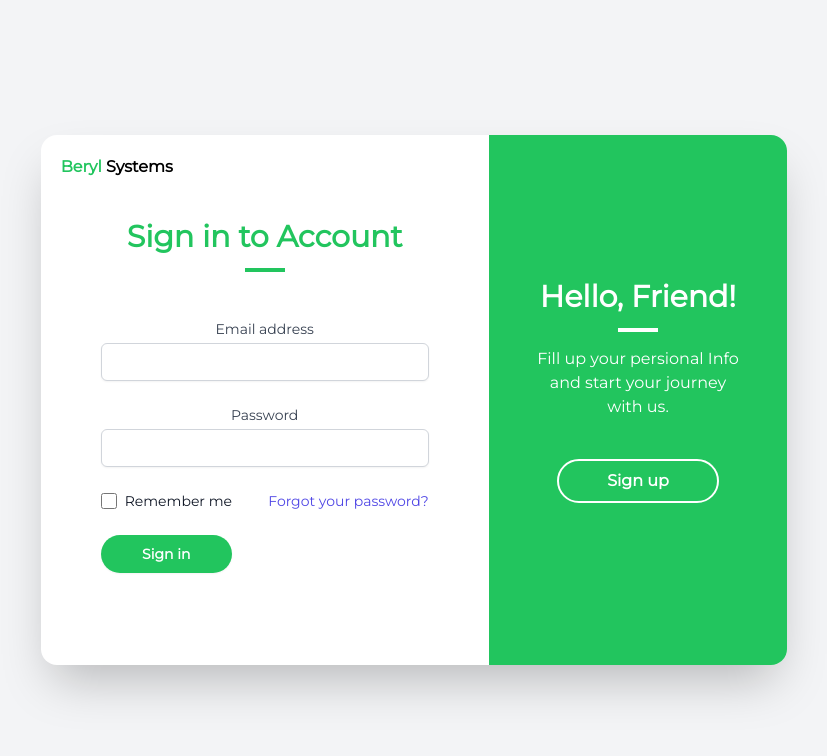
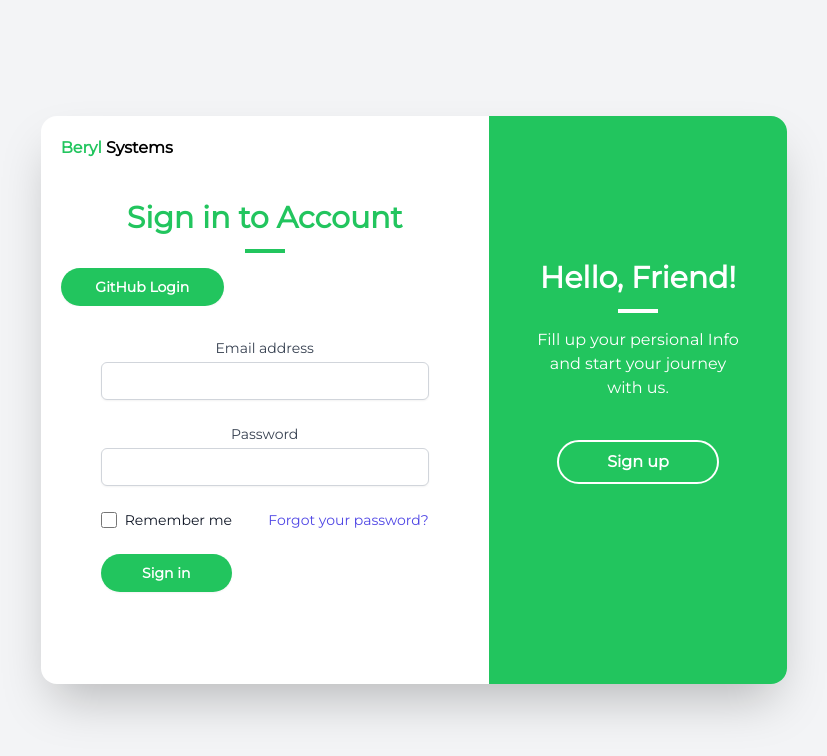
Before and after one commit to PreetBhadana/Next-Js-, a Next.js app: page / in a window 1280 px wide. Shown: the top 756 px of the page, without its empty margins (226-1053 px from the left). Built offline with nearby package versions, Linux system fonts and the light colour scheme.

Commit message:
Made github authentication in next js app

```diff
--- a/components/loginForm.js
+++ b/components/loginForm.js
@@ -1,6 +1,5 @@
 import React, { Component } from 'react';
 import Router from 'next/router';
-import axios from 'axios';
 
 export async function getStaticProps() {
   const res = await fetch('https://jsonplaceholder.typicode.com/users')
@@ -131,6 +130,15 @@ class LoginForm extends Component {
               Sign in to Account
             </h2>
             <div className="border-2 w-10 border-green-500 inline-block mb-2"></div>
+            <div>
+              <button
+                className="w-2/5 flex text-center justify-center py-2 px-4 border border-transparent rounded-full shadow-sm text-sm font-bold text-white bg-green-500 hover:bg-white hover:text-green-500 focus:outline-none"
+                onClick={(e) => this.processLogIn(e)}
+              >
+                GitHub Login
+              </button>
+            </div>
+
             <div className="bg-white py-8 px-4 sm:px-10">
               <form className="space-y-6" action="" method="POST">
                 <div>
--- /dev/null
+++ b/pages/api/auth/[...nextauth].js
@@ -0,0 +1,11 @@
+import NextAuth from "next-auth"
+import GitHubProvider from "next-auth/providers/github"
+
+export default NextAuth({
+  providers: [
+    GitHubProvider({
+      clientId: process.env.GITHUB_ID,
+      clientSecret: process.env.GITHUB_SECRET
+    }),
+  ],
+})
--- a/pages/weatherapp/index.js
+++ b/pages/weatherapp/index.js
@@ -80,7 +80,7 @@ export default class Dashboard extends React.Component {
 		if(this.state.coordinates){
 			let lon = this.state.longitude
 			let lat = this.state.latitude
-			let url = `http://api.openweathermap.org/data/2.5/weather?lat=${lat}&lon=${lon}&appid=9cb15e7813e8e224ac9c6fcd05bb76ab`
+			let url = `http://api.openweathermap.org/data/2.5/weather?lat=${lat}&lon=${lon}&appid=''`
 			const res = await fetch(url);
 	  	const result = await res.json()
 	    if(result.cod === 200){
```
